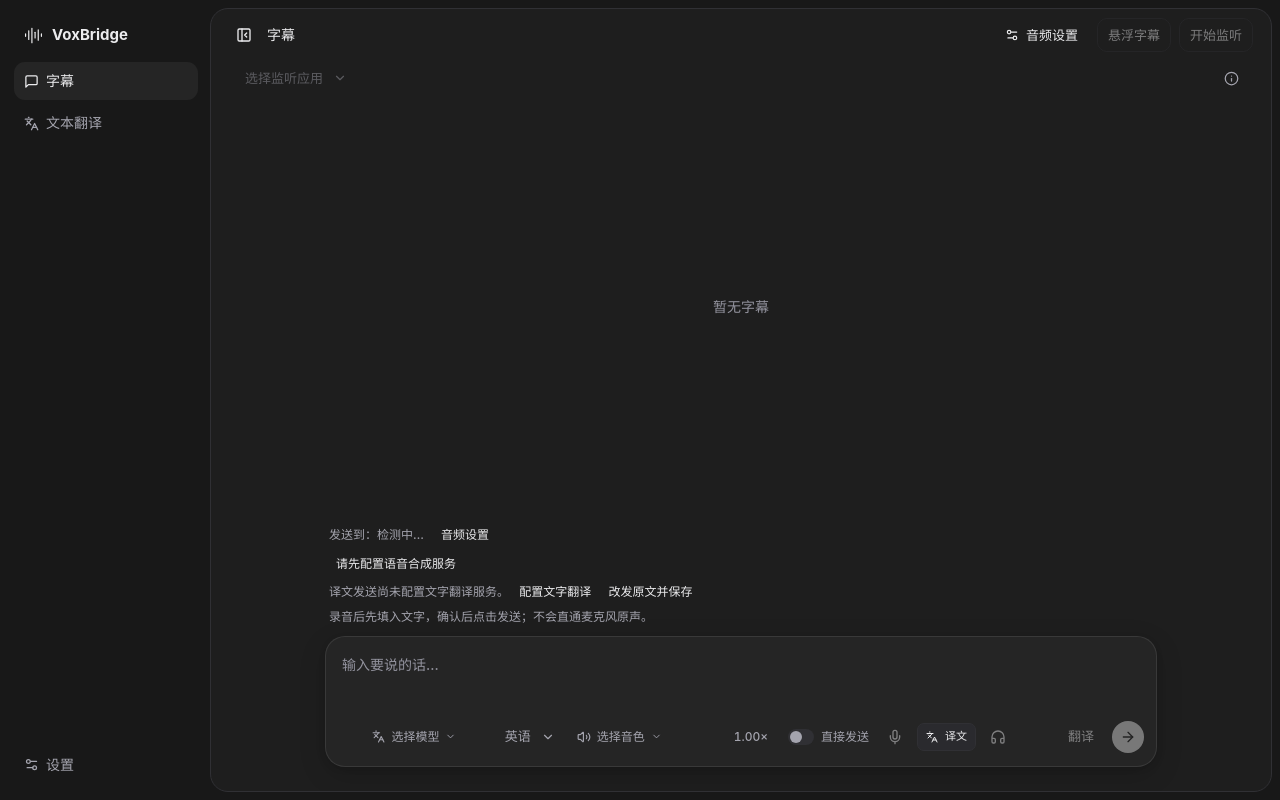
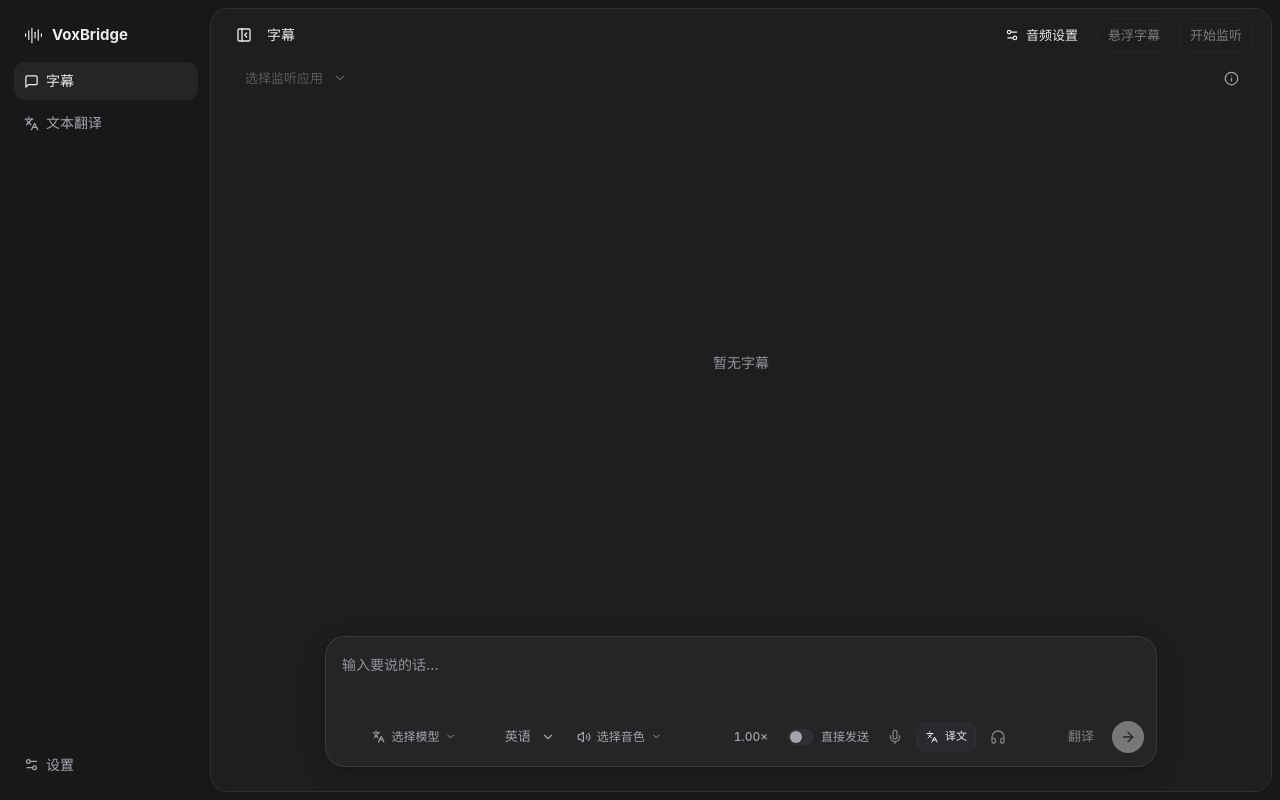
Before and after one commit to Zhiruosama/VoxBridge, a React (Vite) app: page / in a window 1280 px wide. Built offline with nearby package versions, Linux system fonts and the light colour scheme.

Commit message:
fix: remove persistent workspace setup notices

```diff
--- a/src/App.tsx
+++ b/src/App.tsx
@@ -104,9 +104,7 @@ import {
 
 import { captureSourceKey, captureSourceLabel } from './core/capture-sources';
 import { migrateLegacyOutputRouting } from './core/audio-routing';
-import { virtualMicrophoneOutputId } from './core/audio-routing';
 import { ComposerSetupError, preflightComposer } from './core/composer-preflight';
-import SpeechSetup from './components/SpeechSetup';
 import { inspectSpeechOutput } from './bridge';
 import { useTextSelection } from './hooks/useTextSelection';
 
@@ -161,6 +159,13 @@ export default function App() {
         kind: 'error',
         phase: 'settings_load_failed',
         reason: 'configuration',
+      });
+    else
+      recordDiagnostic({
+        operation: 'frontend',
+        kind: 'state',
+        phase: 'settings_loaded',
+        count: initial.settings.profiles.filter((profile) => !validateProfile(profile)).length,
       });
   }, [initial]);
   const [settingsSection, setSettingsSection] = useState<SettingsSection>('general');
@@ -1260,21 +1265,6 @@ export default function App() {
                 </button>
               )}
               <section className="composer-area" aria-label={t('文字表达')}>
-                <SpeechSetup
-                  settings={settings}
-                  onSettings={(section) =>
-                    openSettings(section, section === 'general' ? 'audio-heading' : undefined)
-                  }
-                  onVirtual={() =>
-                    persist({
-                      ...settings,
-                      audio: { ...settings.audio, sendDeviceId: virtualMicrophoneOutputId },
-                    })
-                  }
-                  onSource={() =>
-                    persist({ ...settings, composer: { ...settings.composer, output: 'source' } })
-                  }
-                />
                 <div className={`composer-box${voice ? ' is-voice-active' : ''}`}>
                   {voice && (
                     <div className="voice-recording" aria-label={t('语音输入')}>
--- a/src/components/SpeechSetup.tsx
+++ /dev/null
@@ -1,116 +0,0 @@
-import { useEffect, useState } from 'react';
-import { desktop, inspectSpeechOutput, virtualMicStatus } from '../bridge';
-import { virtualMicrophoneOutputId } from '../core/audio-routing';
-import { profileFor, validateProfile } from '../core/settings';
-import type { OutputDevice, Settings, VirtualMicStatus } from '../core/types';
-import { t } from '../i18n';
-
-export default function SpeechSetup({
-  settings,
-  onSettings,
-  onVirtual,
-  onSource,
-}: {
-  settings: Settings;
-  onSettings: (section: 'general' | 'translation' | 'tts') => void;
-  onVirtual: () => void;
-  onSource: () => void;
-}) {
-  const route = settings.composer.route;
-  const id = route === 'send' ? settings.audio.sendDeviceId : settings.audio.previewDeviceId;
-  const [state, setState] = useState<{
-    id: string;
-    output?: OutputDevice;
-    mic?: VirtualMicStatus;
-    error?: string;
-  }>();
-  useEffect(() => {
-    let active = true;
-    let pending = false;
-    async function refresh() {
-      if (!desktop || pending) return;
-      pending = true;
-      const [output, mic] = await Promise.allSettled([inspectSpeechOutput(id), virtualMicStatus()]);
-      if (active)
-        setState({
-          id,
-          ...(output.status === 'fulfilled'
-            ? { output: output.value }
-            : { error: String(output.reason).replace(/^Error: /, '') }),
-          ...(mic.status === 'fulfilled' ? { mic: mic.value } : {}),
-        });
-      pending = false;
-    }
-    void refresh();
-    window.addEventListener('focus', refresh);
-    return () => {
-      active = false;
-      window.removeEventListener('focus', refresh);
-    };
-  }, [id]);
-  const current = state?.id === id ? state : undefined;
-  const mic = current?.mic;
-  const ready = !!mic?.output && !!mic.inputName && !mic.partial;
-  const connected = ready && current?.output?.id === mic.output?.id;
-  const missingTranslation =
-    settings.composer.output === 'translation' &&
-    !!validateProfile(profileFor(settings, 'translation'));
-  const missingSpeech = !!validateProfile(profileFor(settings, 'tts'));
-  return (
-    <div className="speech-setup" aria-label={t('语音发送检查')}>
-      <div className="speech-route-status">
-        <span>
-          {t(
-            route === 'send' ? '发送到：{0}' : '试听到：{0}',
-            current?.output?.name ?? t(current?.error ? '设备未就绪' : '检测中…'),
-          )}
-        </span>
-        <button className="subtle" onClick={() => onSettings('general')}>
-          {t('音频设置')}
-        </button>
-        {route === 'send' && ready && !connected && id !== virtualMicrophoneOutputId && (
-          <button className="subtle" onClick={onVirtual}>
-            {t('改用虚拟麦克风并保存')}
-          </button>
-        )}
-      </div>
-      {current?.error ? (
-        <p role="status">{t(current.error)}</p>
-      ) : (
-        route === 'send' &&
-        current?.output && (
-          <p>
-            {connected
-              ? t('聊天软件的麦克风请选择：{0}', mic?.inputName ?? '')
-              : t('当前发送设备不是 VoxBridge 虚拟麦克风，请确认聊天软件使用对应输入。')}
-          </p>
-        )
-      )}
-      {missingSpeech && (
-        <p>
-          <button className="subtle" onClick={() => onSettings('tts')}>
-            {t('请先配置语音合成服务')}
-          </button>
-        </p>
-      )}
-      {missingTranslation && (
-        <p>
-          {t('译文发送尚未配置文字翻译服务。')}{' '}
-          <button className="subtle" onClick={() => onSettings('translation')}>
-            {t('配置文字翻译')}
-          </button>{' '}
-          <button className="subtle" onClick={onSource}>
-            {t('改发原文并保存')}
-          </button>
-        </p>
-      )}
-      <p>
-        {t(
-          settings.composer.voiceInputMode === 'send'
-            ? '录音结束后发送合成语音；不会直通麦克风原声。'
-            : '录音后先填入文字，确认后点击发送；不会直通麦克风原声。',
-        )}
-      </p>
-    </div>
-  );
-}
--- a/src/styles.css
+++ b/src/styles.css
@@ -552,30 +552,6 @@ nav button[aria-current='page'] {
   padding: 16px 24px 24px;
   flex-shrink: 0;
 }
-.speech-setup {
-  margin: 0 4px 10px;
-  color: var(--muted);
-  font-size: 12px;
-  line-height: 1.6;
-}
-.speech-route-status {
-  display: flex;
-  align-items: center;
-  flex-wrap: wrap;
-  gap: 4px 10px;
-}
-.speech-route-status > span {
-  min-width: 0;
-  overflow-wrap: anywhere;
-}
-.speech-setup p {
-  margin: 3px 0;
-}
-.speech-setup .subtle {
-  min-height: 24px;
-  padding: 2px 6px;
-  font-size: inherit;
-}
 .composer-box {
   position: relative;
   background: var(--raised);
```
Also changed, not shown: 5 other files (tests, documents, lock files or other folders).
